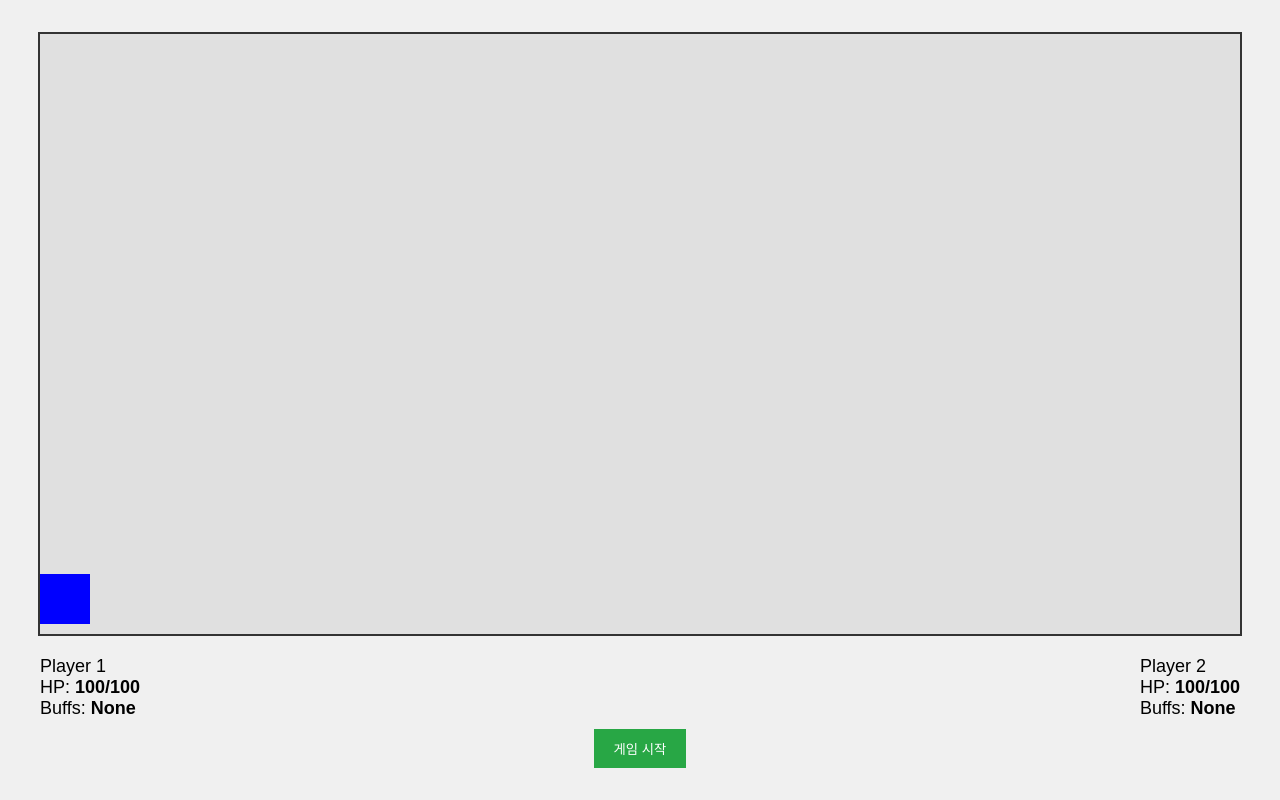
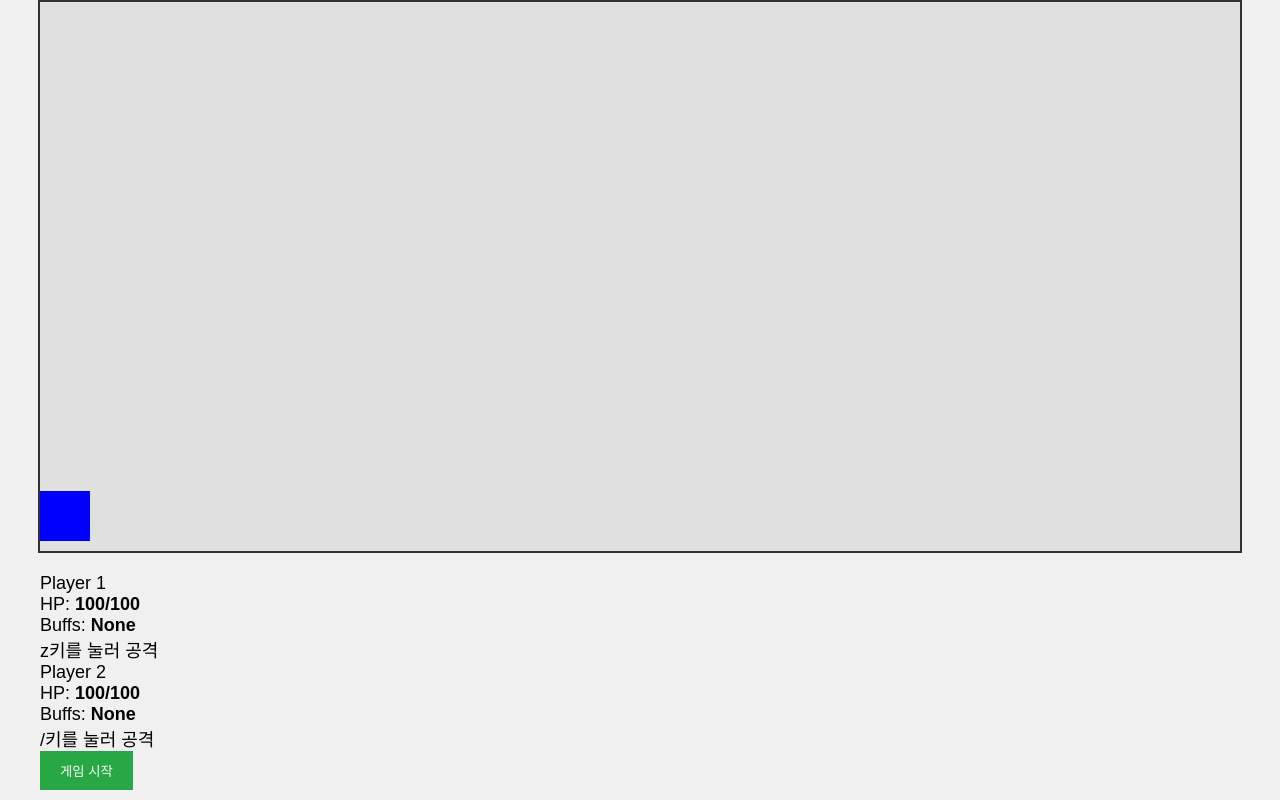
Before and after one commit to AverageKorean/dlehdbs, a plain HTML site: page index.html in a window 1280 px wide. Drawn offline with Linux system fonts and the light colour scheme.

Commit message:
index.html

```diff
--- a/index.html
+++ b/index.html
@@ -87,11 +87,13 @@
             <div>Player 1</div>
             <div>HP: <span id="player1-hp">100/100</span></div>
             <div>Buffs: <span id="player1-buffs">None</span></div>
+            <div>z키를 눌러 공격<div>
         </div>
         <div class="player-info">
             <div>Player 2</div>
             <div>HP: <span id="player2-hp">100/100</span></div>
             <div>Buffs: <span id="player2-buffs">None</span></div>
+            <div>/키를 눌러 공격<div>
         </div>
     </div>
 
```
